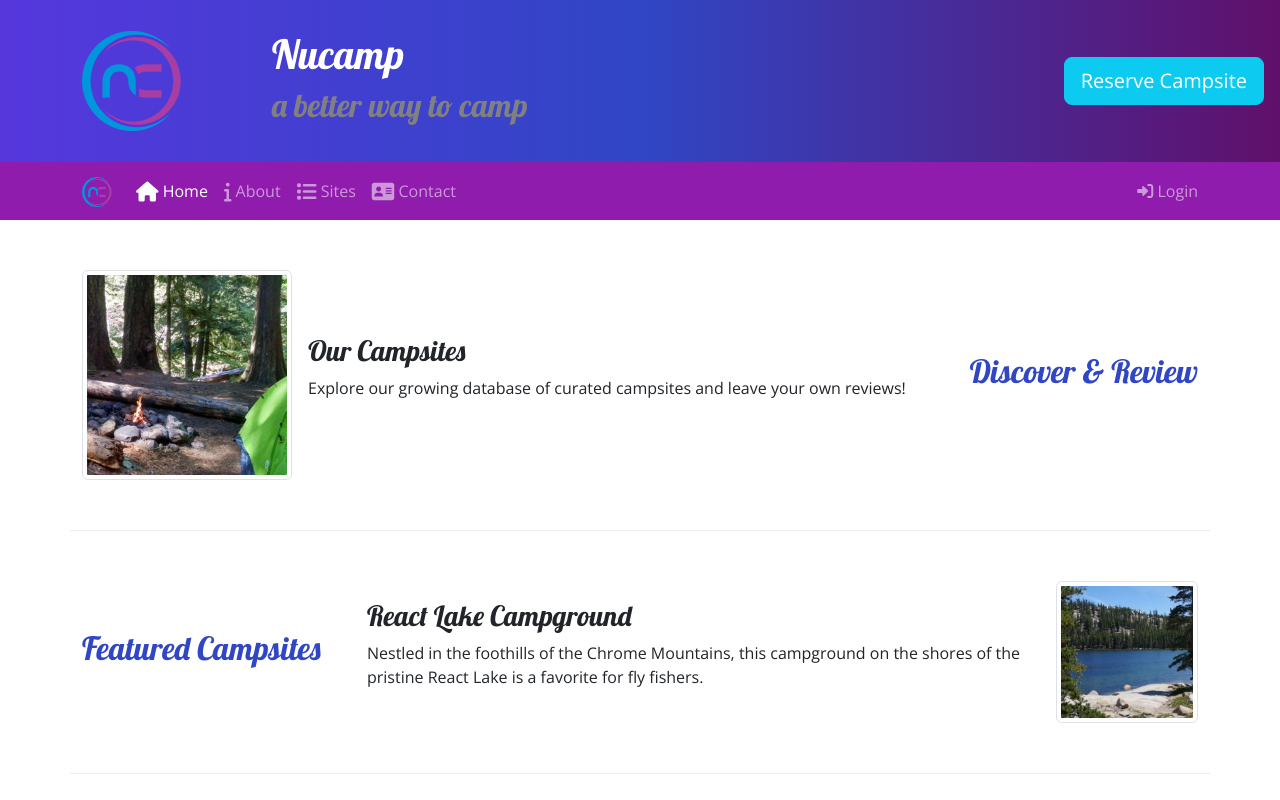
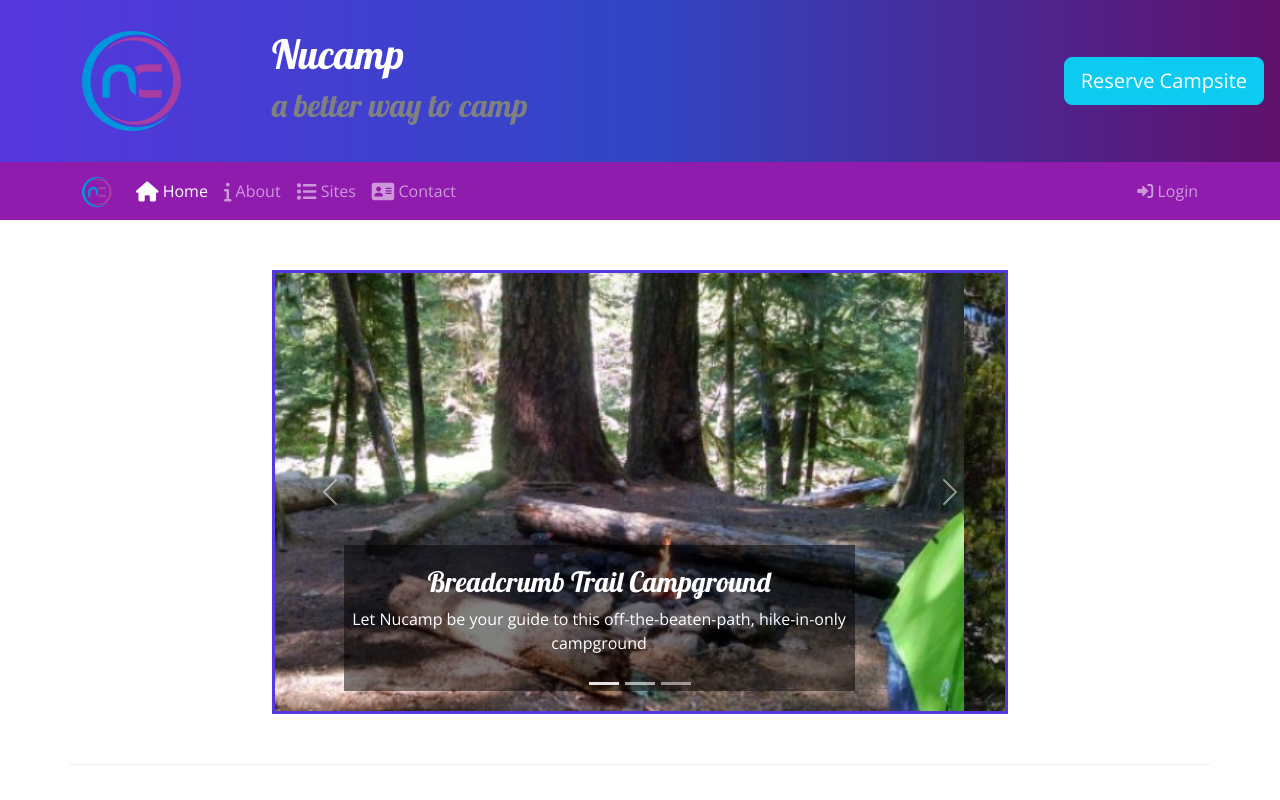
Before and after one commit to Yumalaii01/Yumalaii01, a plain HTML site: page index.html in a window 1280 px wide. Shown: the top 800 px of the page. Drawn offline with nearby package versions, Linux system fonts and the light colour scheme.

Commit message:
git commit <css/styles.css> git add

```diff
--- a/css/styles.css
+++ b/css/styles.css
@@ -37,3 +37,9 @@ footer {
 .accordion-button {
     background-color: #d3d3d3;
   }
+  .carousel-caption {
+    background-color: rgba(0, 0, 0, 0.5);
+  }
+  .carousel {
+    border: solid #5637DD
+  }
--- a/index.html
+++ b/index.html
@@ -173,6 +173,50 @@
     <!-- main section -->
     <main class="container">
 
+    <!--carousal-->
+    <section class="row row-content">
+        <div class="col-md-8 mx-auto">
+            <div id="homeCarousel" class="carousel slide" data-bs-ride="carousel">
+                <div class="carousel-indicators">
+                    <button type="button" data-bs-target="#homeCarousel" data-bs-slide-to="0" class="active"></button>
+                    <button type="button" data-bs-target="#homeCarousel" data-bs-slide-to="1"></button>
+                    <button type="button" data-bs-target="#homeCarousel" data-bs-slide-to="2"></button>
+                </div>
+                <div class="carousel-inner">
+                    <div class="carousel-item active">
+                        <img class="d-block w-100" src="img/breadcrumb-trail.jpg" alt="Breadcrumb Trail Campground" />
+                        <div class="carousel-caption">
+                            <h3>Breadcrumb Trail Campground</h3>
+                            <p class="d-none d-sm-block">Let Nucamp be your guide to this off-the-beaten-path, hike-in-only campground</p>
+                        </div>
+                    </div>
+                    <div class="carousel-item">
+                        <img class="d-block w-100" src="img/react-lake.jpg" alt="React Lake Campground" />
+                        <div class="carousel-caption">
+                            <h3>React Lake Campground</h3>
+                            <p class="d-none d-sm-block">Nestled in the foothills of the Chrome Mountains, this campground on the shoes of the pristine React Lake is a favorite for fly fishers</p>
+                        </div>
+                    </div>
+                    <div class="carousel-item">
+                        <img class="d-block w-100" src="img/chrome-river.jpg" alt="Chrome River Campground" />
+                        <div class="carousel-caption">
+                            <h3>Chrome River Campground</h3>
+                            <p class="d-none d-sm-block">Spend a few sunny days and starry nights beneath a canopy of old-growth firs at this enchanted spot by the Chrome River.</p>
+                        </div>
+                    </div>
+                    <a class="carousel-control-prev" href="#homeCarousel" role="button" data-bs-slide="prev">
+                        <span class="carousel-control-prev-icon"></span>
+                        <span class="sr-only">Previous</span>
+                    </a>
+                    <a class="carousel-control-next" href="#homeCarousel" role="button" data-bs-slide="next">
+                        <span class="carousel-control-next-icon"></span>
+                        <span class="sr-only">Next</span>
+                    </a>
+                </div>
+            </div>
+        </div>
+    </section>
+
     	<!-- discover section -->
         <section class="row row-content align-items-center">
             <div class="col-sm-4 col-md-3 order-sm-last">
```
